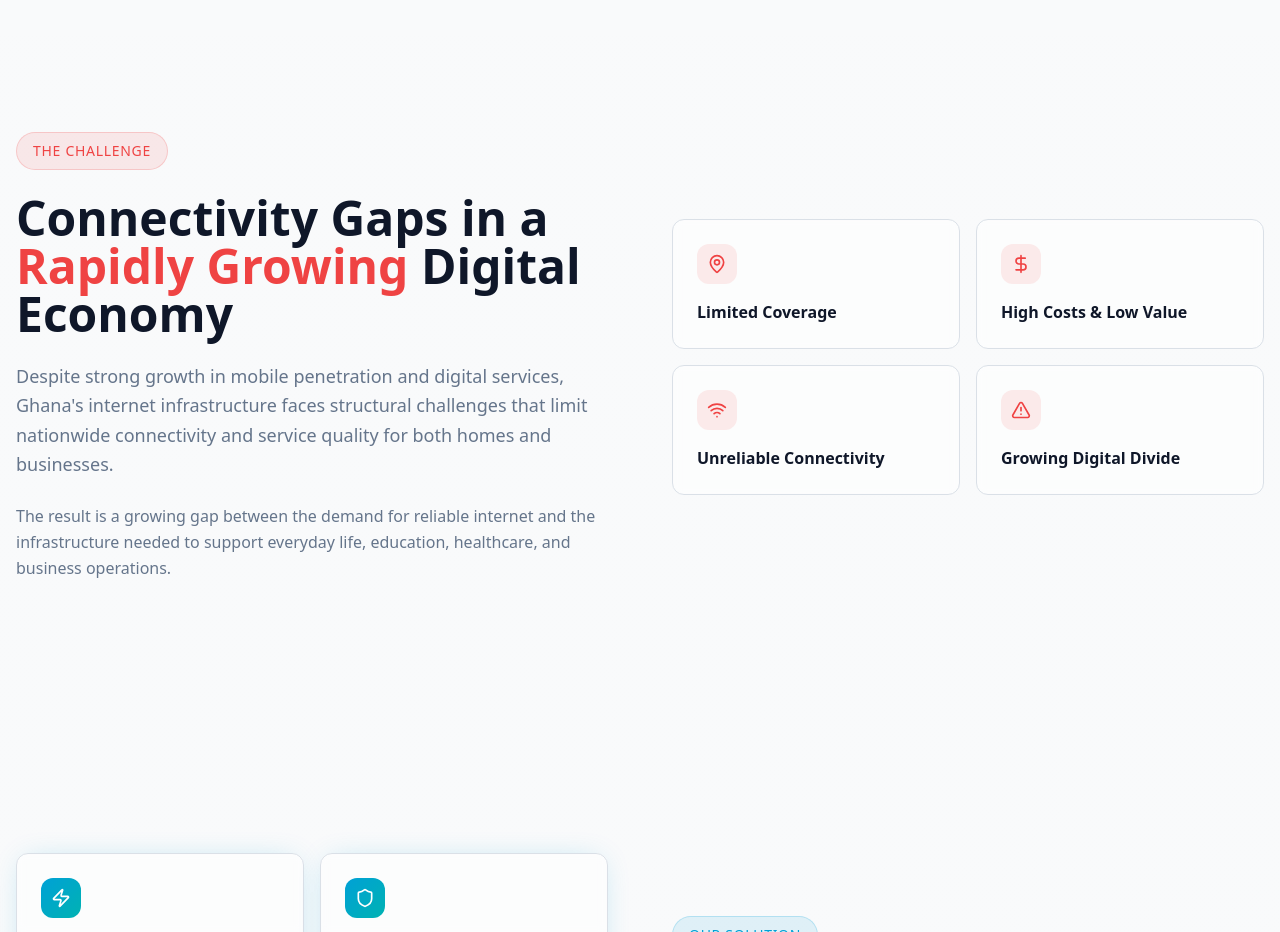
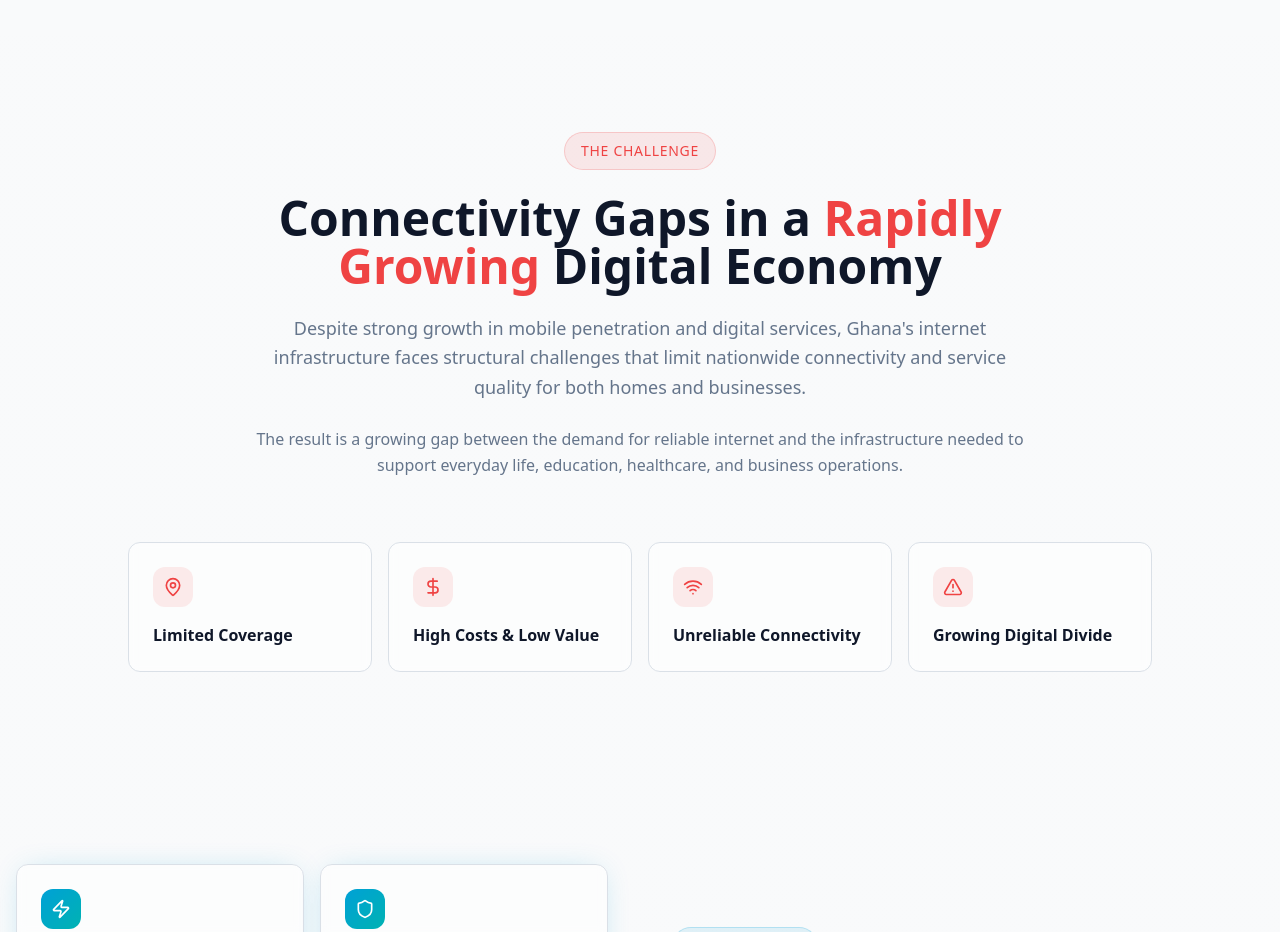
Before and after one commit to kingbello-tech/iklick-ghana-connect, a React (Vite) app: page / in a window 1280 px wide. Shown: the part 1040-1972 px from the top of the page. Built offline with nearby package versions, Linux system fonts and the light colour scheme; the HTML template or start-up script is replaced by a standard one.

Commit message:
Center text above cards
Co-authored-by: kingbello-tech <194913034+kingbello-tech@users.noreply.github.com>

```diff
--- a/src/components/ProblemSection.tsx
+++ b/src/components/ProblemSection.tsx
@@ -58,9 +58,8 @@ const ProblemSection = () => {
       <div className="absolute inset-0 bg-gradient-to-b from-background via-destructive/3 to-background" />
 
       <div className="container mx-auto px-4 relative z-10">
-        <div className="grid lg:grid-cols-2 gap-16 items-center mb-20">
-          {/* Left: Story text */}
-          <div className="space-y-6 animate-fade-in">
+        {/* Centered header text */}
+        <div className="text-center max-w-3xl mx-auto space-y-6 mb-16 animate-fade-in">
           <div className="inline-flex items-center gap-2 px-4 py-2 rounded-full bg-destructive/10 border border-destructive/20">
             <span className="text-sm font-medium text-destructive uppercase tracking-wider">The Challenge</span>
           </div>
@@ -76,12 +75,11 @@ const ProblemSection = () => {
           </p>
         </div>
 
-          {/* Right: Challenge cards */}
-          <div className="grid grid-cols-1 sm:grid-cols-2 gap-4">
+        {/* Cards below */}
+        <div className="grid grid-cols-1 sm:grid-cols-2 lg:grid-cols-4 gap-4 max-w-5xl mx-auto">
           {challenges.map((challenge, index) => (
             <ChallengeCard key={index} challenge={challenge} index={index} />
           ))}
-          </div>
         </div>
       </div>
 
```
Lines whose indentation alone changed are shown as unchanged.
